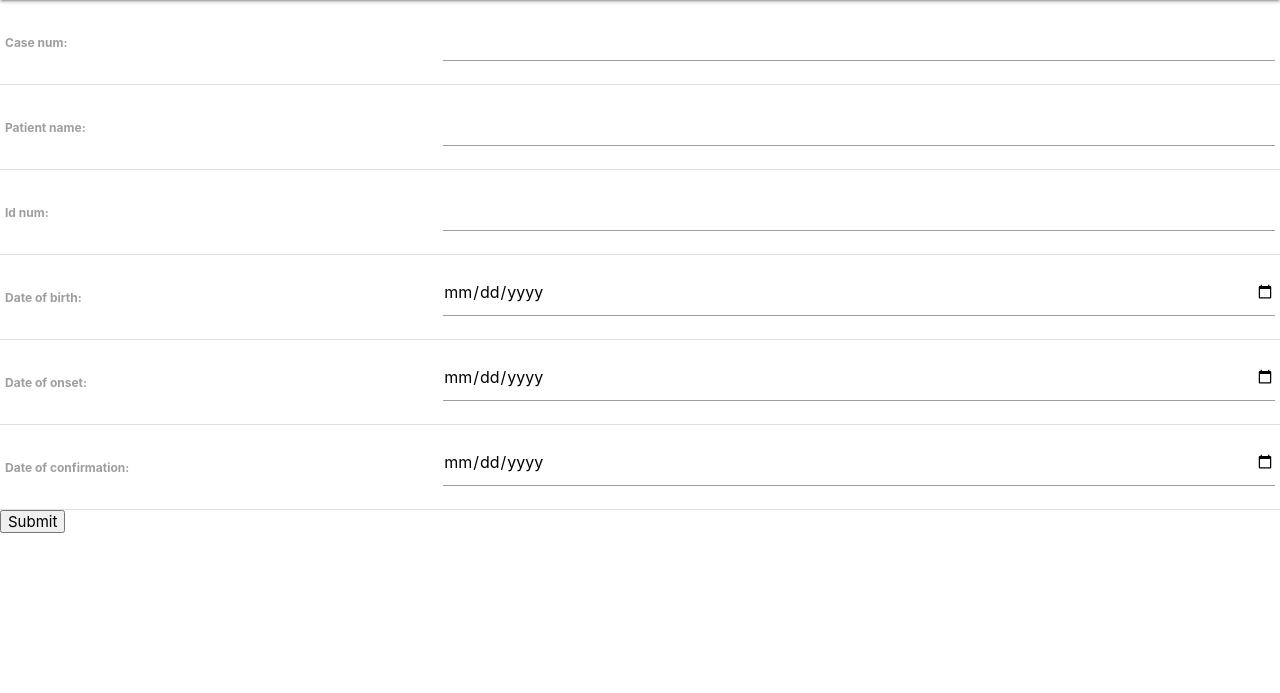
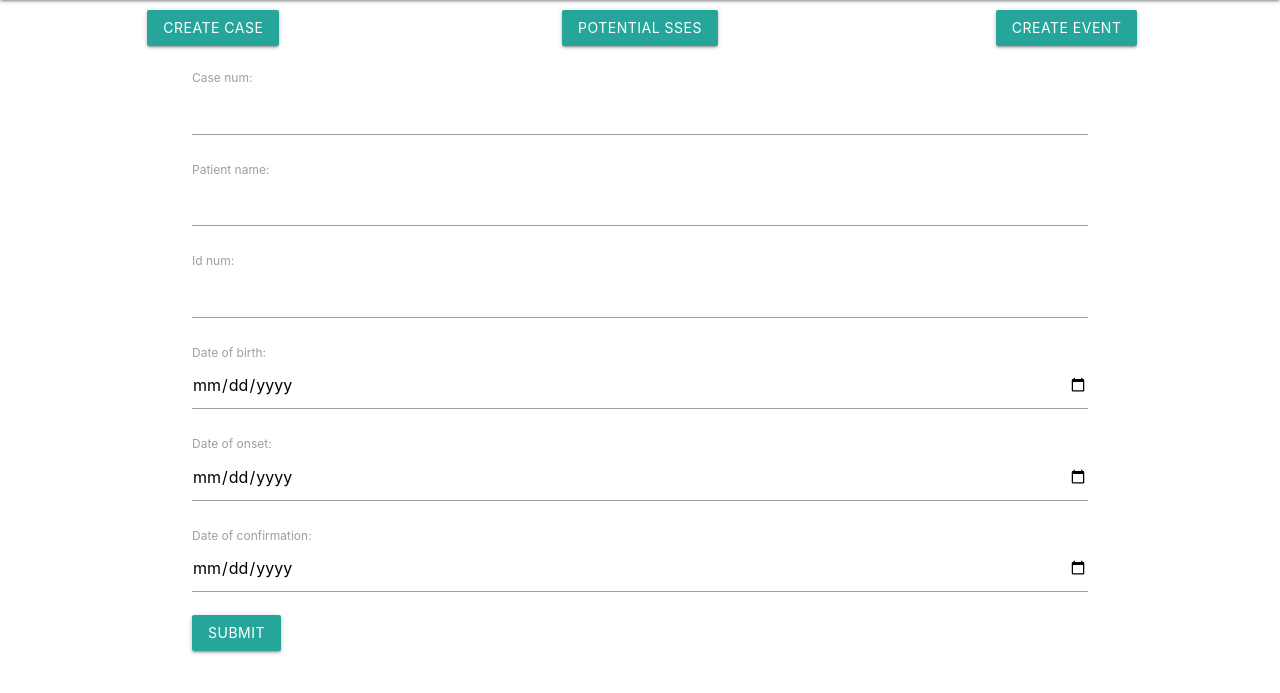
Before and after one commit to priyanksharma7/SSEFinder, a Django app: page /case/ in a window 1280 px wide. Shown: the part 64-757 px from the top of the page. Run offline with Django 3.2, Linux system fonts and the light colour scheme.

Commit message:
Sprint 1

```diff
--- a/app/urls.py
+++ b/app/urls.py
@@ -5,6 +5,7 @@
 urlpatterns = [
     path('', Base, name='base'),
     path('case/', Showcase, name='addcase'),
-    path('event/', Showevent, name='showcase'),
-    path('addevent/', Addevent, name='addcase'),
+    path('event/', Showevent, name='showevent'),
+    path('addevent/', Addevent, name='addevent'),
+    path('list', SSE, name='sse-list'),
 ]
--- a/app/views.py
+++ b/app/views.py
@@ -45,3 +45,34 @@
         form.save()
     form1 = Eventform()
     return render(request, 'addevent.html', {'form':form1})
+
+def SSE(request):
+    template_name = 'sse.html'
+    context = {}
+    context['empty'] = False
+
+    if request.method == 'POST':
+        start = request.POST.get('start')
+        end = request.POST.get('end')
+
+        startdate = datetime.strptime(start, '%d/%m/%Y').date()
+        enddate = datetime.strptime(end, '%d/%m/%Y').date()
+
+        if startdate > enddate:
+            context['error'] = "End Date should be after Start Date"
+
+        else:
+            context['data'] = {}
+            context['range'] = [startdate, enddate]
+            for e in Event.objects.all():
+                if e.date >= startdate and e.date <= enddate:
+                    event = (e.venue_name, e.venue_location, e.address, e.x_coordinate, e.y_coordinate, e.date)
+                    if event not in context['data']:
+                        context['data'][event] = []
+                    details = (e.infector, e.infected, e.case.case_num, e.description)
+                    context['data'][event].append(details)
+
+            if not context['data']:
+                context['empty'] = True
+
+    return render(request, template_name, context)
--- a/templates/addcase.html
+++ b/templates/addcase.html
@@ -1,39 +1,11 @@
-<!DOCTYPE html>
-<html>
-  <head>
-    <title>SSEFinder v1</title>
-    <!--Import Google Icon Font-->
-    <link href="https://fonts.googleapis.com/icon?family=Material+Icons" rel="stylesheet">
-    <!--Import materialize.css-->
-    <link rel="stylesheet" href="https://cdnjs.cloudflare.com/ajax/libs/materialize/1.0.0/css/materialize.min.css">
+{% extends 'base.html' %}
 
-    <!--Let browser know website is optimized for mobile-->
-    <meta name="viewport" content="width=device-width, initial-scale=1.0"/>
-  </head>
-
-  <body>
-    <nav>
-        <div class="nav-wrapper">
-            <a class="brand-logo center">{% block title %}SSEFinder - Group C{% endblock %}</a>
-        </div>
-    </nav>
-    {% block content %}
-    {% endblock %}
-    <!-- Compiled and minified JavaScript -->
-    <script src="https://cdnjs.cloudflare.com/ajax/libs/jquery/3.6.0/jquery.min.js"></script>
-    <script src="https://cdnjs.cloudflare.com/ajax/libs/materialize/1.0.0/js/materialize.min.js"></script>
-
-    <script>
-        $('.dropdown-trigger').dropdown({
-          constrainWidth: false
-        });
-    </script>
-    <form action = '/event/' method="post">
-      {% csrf_token %}
-      <table>
-        {{ form.as_table }}
-      </table>
-      <button type="submit">Submit</button>
-    </form>
-  </body>
-</html>
+{% block content %}
+<div class="container">
+  <form action = '/event/' method="post">
+    {% csrf_token %}
+    {{ form.as_p }}
+    <button class="btn waves-effect waves-light" type="submit">Submit</button>
+  </form>
+</div>
+{% endblock %}
--- a/templates/base.html
+++ b/templates/base.html
@@ -9,6 +9,29 @@
 
     <!--Let browser know website is optimized for mobile-->
     <meta name="viewport" content="width=device-width, initial-scale=1.0"/>
+
+    <style>
+      table {
+      font-family: Arial, Helvetica, sans-serif;
+      border-collapse: collapse;
+      width: 100%;
+      }
+
+      table td, table th {
+      border: 1px solid #ddd;
+      padding: 8px;
+      }
+
+      table tr:hover {background-color: #ddd;}
+
+      table th {
+      padding-top: 12px;
+      padding-bottom: 12px;
+      text-align: left;
+      background-color: #4CAF50;
+      color: white;
+      }
+    </style>
   </head>
 
   <body>
@@ -17,6 +40,17 @@
             <a class="brand-logo center">{% block title %}SSEFinder - Group C{% endblock %}</a>
         </div>
     </nav>
+    <div class="row center-align" style="padding-top: 10px;">
+      <div class="col s4">
+        <a class="btn waves-effect waves-light" href="{% url 'addcase' %}">Create Case</a>
+      </div>
+      <div class="col s4">
+        <a class="btn waves-effect waves-light" href="{% url 'sse-list' %}">Potential SSEs</a>
+      </div>
+      <div class="col s4">
+        <a class="btn waves-effect waves-light" href="{% url 'addevent' %}">Create Event</a>
+      </div>
+    </div>
     {% block content %}
     {% endblock %}
     <!-- Compiled and minified JavaScript -->
@@ -24,9 +58,15 @@
     <script src="https://cdnjs.cloudflare.com/ajax/libs/materialize/1.0.0/js/materialize.min.js"></script>
 
     <script>
+      $(document).ready(function(){
         $('.dropdown-trigger').dropdown({
           constrainWidth: false
         });
+        $('.datepicker').datepicker({
+          autoClose: true,
+          format: 'dd/mm/yyyy',
+        });
+      });
     </script>
   </body>
 </html>
```
Also changed, not shown: templates/addevent.html (+2 -5 lines), templates/sse.html (added, +78 -0 lines).
